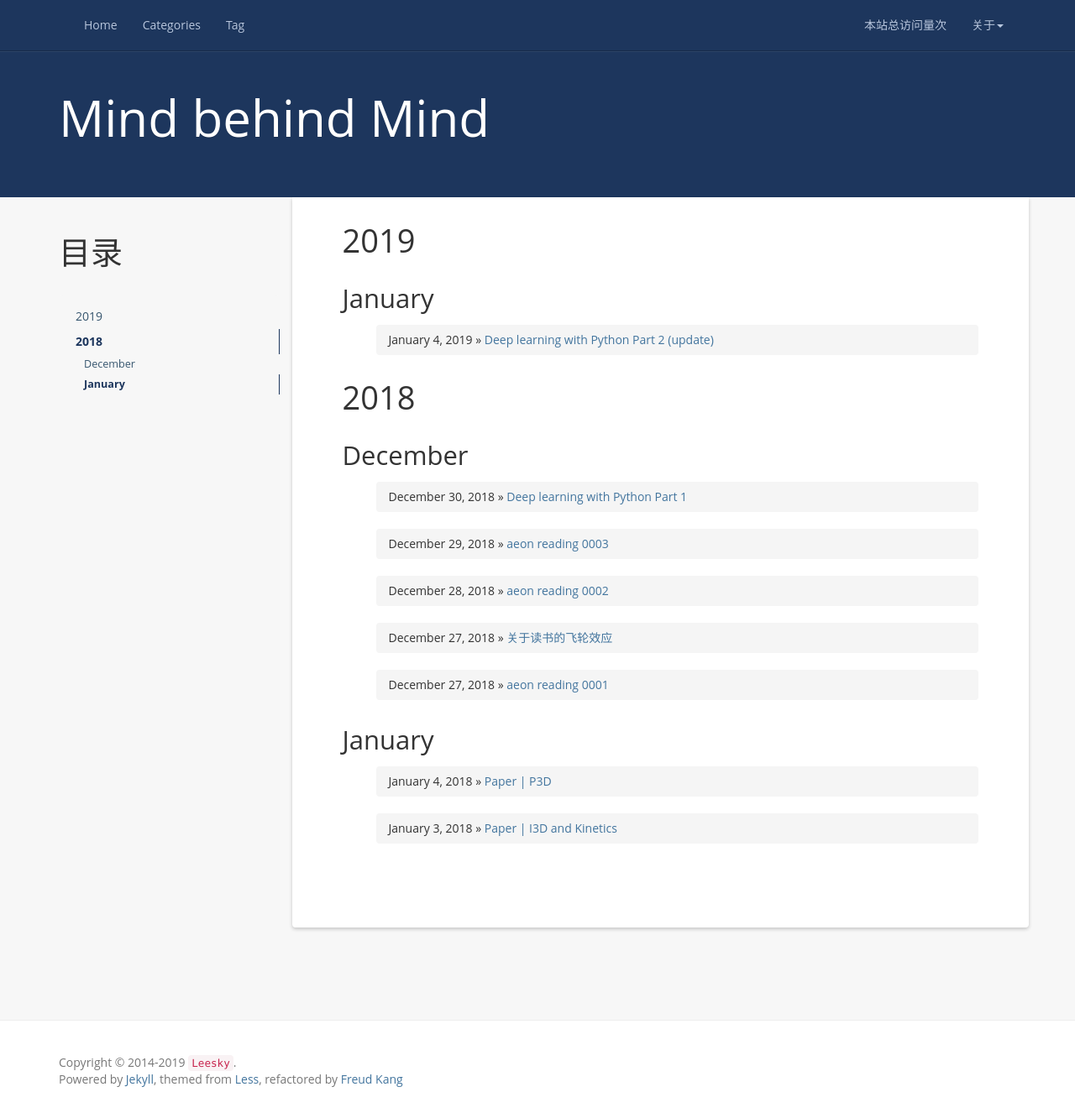
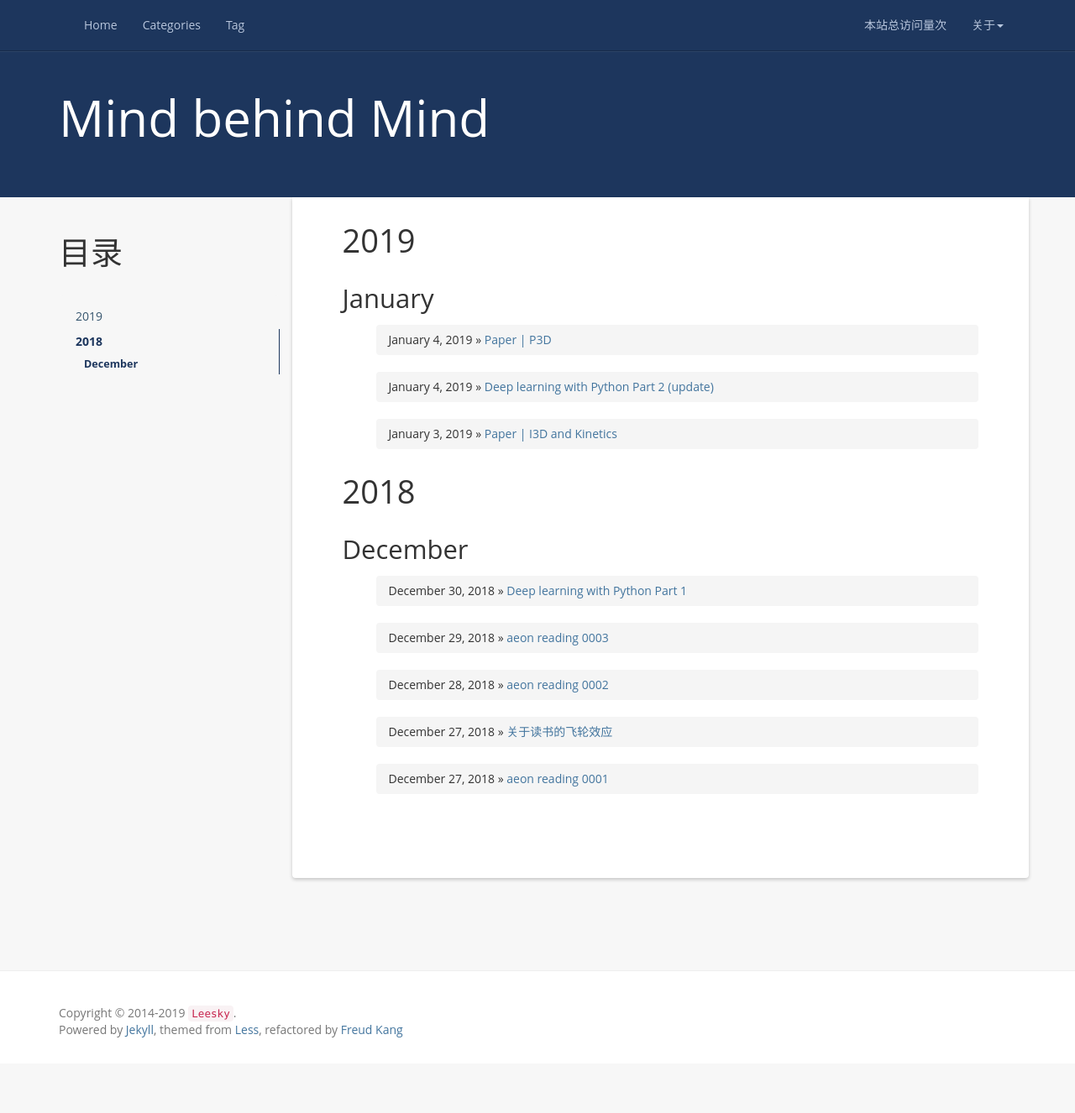
Before and after one commit to leeskyed/leeskyed.github.io, a Jekyll site: the page built from index.html, in a window 1280 px wide and 1326 px high. Shown: the whole window at 84% size. Built offline with Jekyll 4.4.1, drawn with Linux system fonts in a browser that asks for light colours; nearby versions of some CDN libraries; a script that is not in the unit is left out; the list of posts is cut into pages by our own code; comment, search, counter and statistics services are not loaded.

```diff
--- a/_posts/2019-01-03-Paper-I3D.md
+++ b/_posts/2019-01-03-Paper-I3D.md
@@ -1,7 +1,7 @@
 ---
 layout: post
 title:  "Paper | I3D and Kinetics"
-date:   2018-01-03 21:24:01 +0800
+date:   2019-01-03 21:24:01 +0800
 categories: ComputerVision
 tag: Paper
 ---
--- a/_posts/2019-01-04-Paper-P3D.md
+++ b/_posts/2019-01-04-Paper-P3D.md
@@ -1,7 +1,7 @@
 ---
 layout: post
 title:  "Paper | P3D"
-date:   2018-01-04 21:24:01 +0800
+date:   2019-01-04 21:24:01 +0800
 categories: ComputerVision
 tag: Paper
 ---
```
